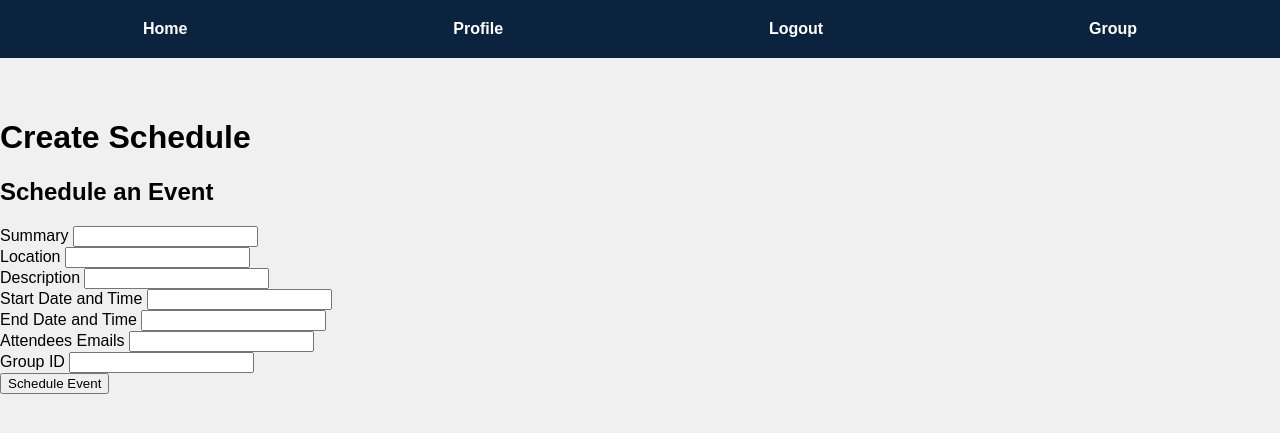
After one commit to N-Ghi/Final-Project-21, a Flask app: page /event/create in a window 1280 px wide. The commit adds this page. Shown: the top 433 px of the page. Run offline with Flask 3, Linux system fonts and the light colour scheme; a user stored in the database is signed in.

Commit message:
adding scheduling feature

```diff
--- a/study/forms.py
+++ b/study/forms.py
@@ -1,5 +1,5 @@
 from flask_wtf import FlaskForm
-from wtforms import StringField, PasswordField, SelectField, SelectMultipleField, SubmitField
+from wtforms import StringField, PasswordField, SelectField, SelectMultipleField, SubmitField, IntegerField
 from wtforms.validators import DataRequired, Email, Length, InputRequired, ValidationError
 
 def max_length_check(form, field):
@@ -65,3 +65,13 @@ class CreateGroupForm(FlaskForm):
     days = SelectMultipleField('Select your days availability', choices=days_of_week, validators=[InputRequired()])
     times = SelectMultipleField('Select your time availability', choices=time_slots, validators=[InputRequired()])
     submit = SubmitField('Create Group')
+
+class ScheduleForm(FlaskForm):
+    summary = StringField('Summary', validators=[DataRequired(), Length(max=100)])
+    location = StringField('Location', validators=[DataRequired(), Length(max=100)])
+    description = StringField('Description', validators=[DataRequired(), Length(max=255)])
+    start_datetime = StringField('Start Date and Time', validators=[DataRequired()])
+    end_datetime = StringField('End Date and Time', validators=[DataRequired()])
+    attendees_emails = StringField('Attendees Emails', validators=[DataRequired()])
+    group_id = IntegerField('Group ID', validators=[DataRequired()])
+    submit = SubmitField('Schedule Event')
--- a/study/google_apis.py
+++ b/study/google_apis.py
@@ -11,7 +11,7 @@ from dotenv import load_dotenv
 # Load environment variables from .env file
 load_dotenv()
 
-# If modifying these SCOPES, delete the file token.json.
+# Define Google API scopes
 GMAIL_SCOPES = ['https://www.googleapis.com/auth/gmail.send']
 CALENDAR_SCOPES = ['https://www.googleapis.com/auth/calendar']
 ALL_SCOPES = GMAIL_SCOPES + CALENDAR_SCOPES
@@ -73,7 +73,7 @@ def send_email(user_email, subject, html_content):
         print(f'An error occurred: {error}')
         return None
 
-def create_calendar_event(summary, location, description, start_datetime, end_datetime, attendees_emails):
+def create_calendar_event(summary, location, description, start_datetime, end_datetime, attendees_emails, group_id):
     service = get_calendar_service()
 
     event = {
@@ -82,11 +82,11 @@ def create_calendar_event(summary, location, description, start_datetime, end_da
         'description': description,
         'start': {
             'dateTime': start_datetime,
-            'timeZone': 'Harare/Africa',
+            'timeZone': 'Africa/Harare',
         },
         'end': {
             'dateTime': end_datetime,
-            'timeZone': 'Harare/Africa',
+            'timeZone': 'Africa/Harare',
         },
         'attendees': [{'email': email} for email in attendees_emails],
         'conferenceData': {
@@ -107,13 +107,29 @@ def create_calendar_event(summary, location, description, start_datetime, end_da
                 {'method': 'popup', 'minutes': 10},
             ],
         },
+         'extendedProperties': {
+            'private': {
+                'groupId': group_id
+            }
+        }
+
     }
 
     try:
         event = service.events().insert(calendarId='primary', body=event, conferenceDataVersion=1).execute()
         print('Event created: %s' % (event.get('htmlLink')))
-        print('Meet Link: %s' % (event['conferenceData']['entryPoints'][0]['uri']))
-        return event
+        meet_link = event['conferenceData']['entryPoints'][0]['uri']
+        return event, meet_link
     except Exception as error:
         print(f'An error occurred: {error}')
-        return None
+        return None, None
+
+def send_email_notification(attendees_emails, event_link, meet_link, summary):
+    subject = f"New Event Created: {summary}"
+    body = (
+        f"An event has been created: <a href='{event_link}'>View Event</a><br>"
+        f"Google Meet Link: <a href='{meet_link}'>Join Meeting</a>"
+    )
+
+    for email in attendees_emails:
+        send_email(email, subject, body)
--- a/study/routes.py
+++ b/study/routes.py
@@ -3,6 +3,7 @@ from study.forms import *
 from study.db_models import *
 from flask_login import login_required, current_user, login_user, logout_user
 from study import *
+from study.google_apis import *
 
 def flash_message(message, category):
     flash(message, category)
@@ -276,5 +277,41 @@ def register_routes(app):
         group = Group.query.get_or_404(group_id)
         members = GroupMember.query.filter_by(group_id=group_id).all()
 
+        return render_template('group_details.html', group=group, members=members)
 
-        return render_template('group_details.html', group=group, members=members)
+    # Schedule Route
+    @app.route('/event/create', methods=['GET', 'POST'])
+    @login_required
+    def schedule():
+
+        form = ScheduleForm()
+        if form.validate_on_submit():
+            summary = form.summary.data
+            location = form.location.data
+            description = form.description.data
+            start_datetime = form.start_datetime.data
+            end_datetime = form.end_datetime.data
+            group_id = form.group_id.data
+
+            # Retrieve group details from the database
+            group = Group.query.get(group_id)
+            if not group:
+                return 'Group not found', 404
+
+            # Get all group members
+            members = GroupMember.query.filter_by(group_id=group_id).all()
+            attendees_emails = [member.user.email for member in members]
+
+            # Create calendar event
+            event, meet_link = create_calendar_event(summary, location, description, start_datetime, end_datetime, attendees_emails, group_id)
+
+            if event:
+                # Send email notifications
+                subject = f"New Event Created: {summary}"
+                body = f"An event has been created: <a href='{event.get('htmlLink')}'>View Event</a><br>Google Meet Link: <a href='{meet_link}'>Join Meeting</a>"
+                send_email_notification(attendees_emails, subject, body)
+
+                return redirect(url_for('schedule'))
+            else:
+                return 'An error occurred while creating the event.', 500
+        return render_template('schedule.html', form=form)
--- a/study/templates/group_details.html
+++ b/study/templates/group_details.html
@@ -26,6 +26,7 @@
         <h3>Actions</h3>
         {% if group.creator == current_user.username %}
             <a href="{{ url_for('delete_group', group_id=group.id) }}" class="action-btn">Delete Group</a>
+            <a href="{{url_for('schedule')}}">Create a Schedule</a>
         {% else %}
             <a href="{{ url_for('leave_group', group_id=group.id) }}" class="action-btn">Leave Group</a>
         {% endif %}
--- /dev/null
+++ b/study/templates/schedule.html
@@ -0,0 +1,52 @@
+{% extends 'navbar.html' %}
+{% block title %}Create Schedule{% endblock %}
+{% block content %}
+<div class="dashboard-container">
+    <main class="content">
+        <header>
+            <h1>Create Schedule</h1>
+            <div class="header-actions">
+                <!-- Add any header actions here -->
+            </div>
+        </header>
+        <div class="form-container">
+            <h2>Schedule an Event</h2>
+            <form action="{{ url_for('schedule') }}" method="POST">
+                {{ form.hidden_tag() }}
+
+                <div class="form-group">
+                    {{ form.summary.label }}
+                    {{ form.summary(class="form-control") }}
+                </div>
+                <div class="form-group">
+                    {{ form.location.label }}
+                    {{ form.location(class="form-control") }}
+                </div>
+                <div class="form-group">
+                    {{ form.description.label }}
+                    {{ form.description(class="form-control") }}
+                </div>
+                <div class="form-group">
+                    {{ form.start_datetime.label }}
+                    {{ form.start_datetime(class="form-control") }}
+                </div>
+                <div class="form-group">
+                    {{ form.end_datetime.label }}
+                    {{ form.end_datetime(class="form-control") }}
+                </div>
+                <div class="form-group">
+                    {{ form.attendees_emails.label }}
+                    {{ form.attendees_emails(class="form-control") }}
+                </div>
+                <div class="form-group">
+                    {{ form.group_id.label }}
+                    {{ form.group_id(class="form-control") }}
+                </div>
+                <div class="form-group">
+                    {{ form.submit(class="btn btn-primary") }}
+                </div>
+            </form>
+        </div>
+    </main>
+</div>
+{% endblock %}
```
Also changed, not shown: instance/study.db.
